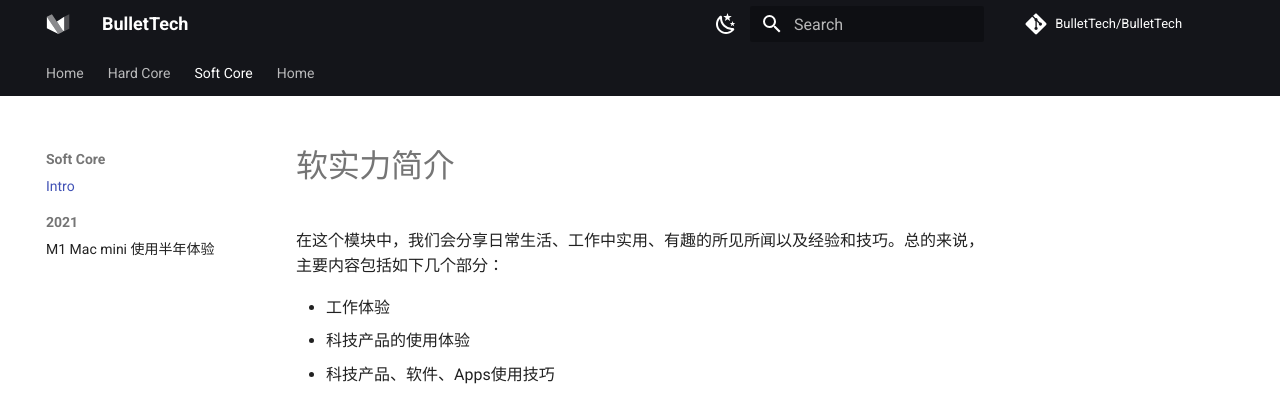
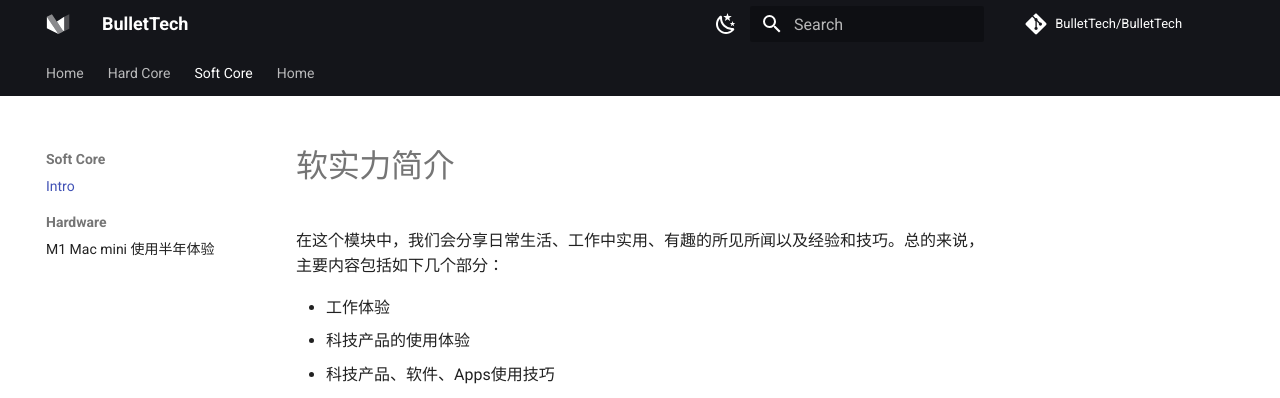
Before and after one commit to BulletTech/BulletTech, an MkDocs documentation site: the page built from docs/Soft_core_blog_intro.md, in a window 1280 px wide. Shown: the top 398 px of the page. Built offline with MkDocs 1.6.1 and Material for MkDocs 9.7.7, drawn with Linux system fonts in a browser that asks for light colours; emoji names are drawn with the system emoji font; comment, search, counter and statistics services are not loaded.

Commit message:
Update the folder structure of soft core blog
@jhqian0909 @jz263

```diff
--- a/mkdocs.yml
+++ b/mkdocs.yml
@@ -131,8 +131,8 @@
   - Hard Core: blog_intro.md
   - Soft Core:
     - Intro: Soft_core_blog_intro.md
-    - 2021:
-        - M1 Mac mini 使用半年体验: Soft_core_blog/2021/2021-06-03-Mac-mini.md
+    - Hardware:
+        - M1 Mac mini 使用半年体验: Soft_core_blog/hardware/2021-06-03-Mac-mini.md
   - About Us: index.md
 
 # Google Analytics
```
